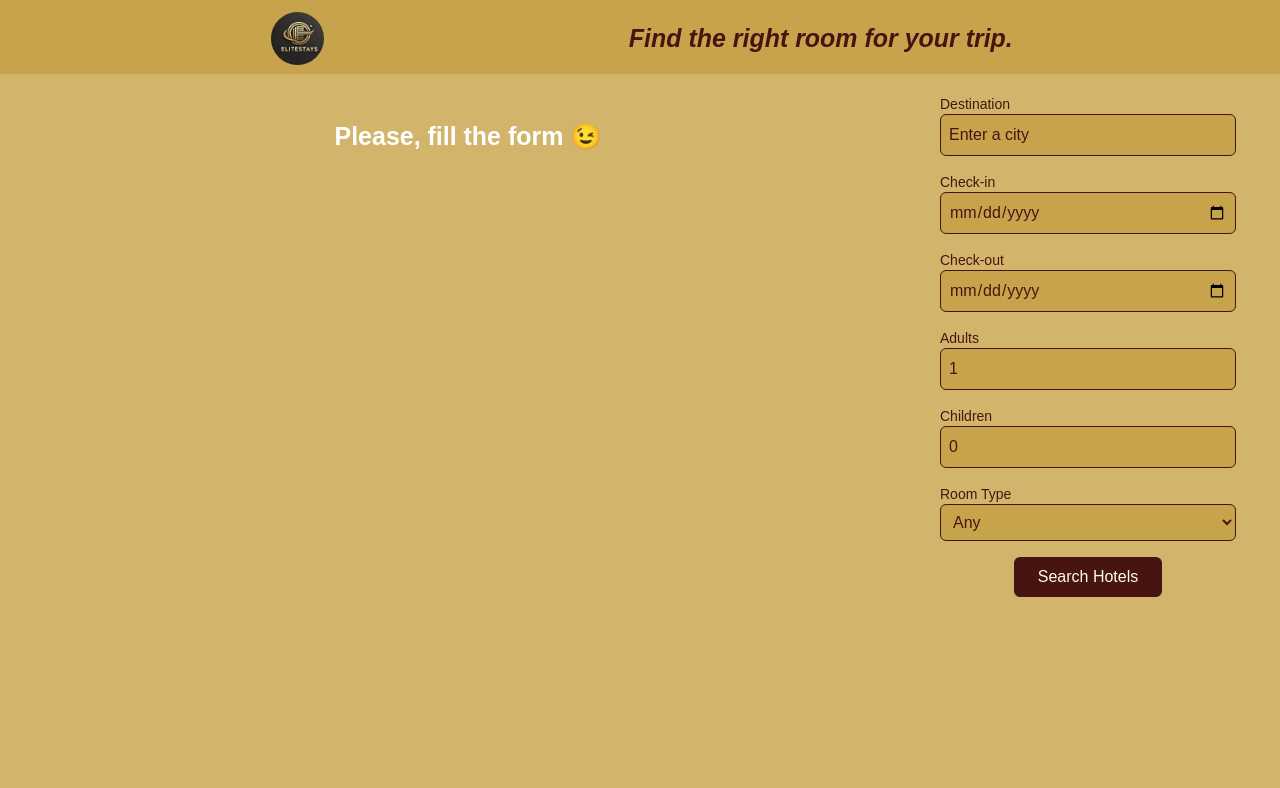
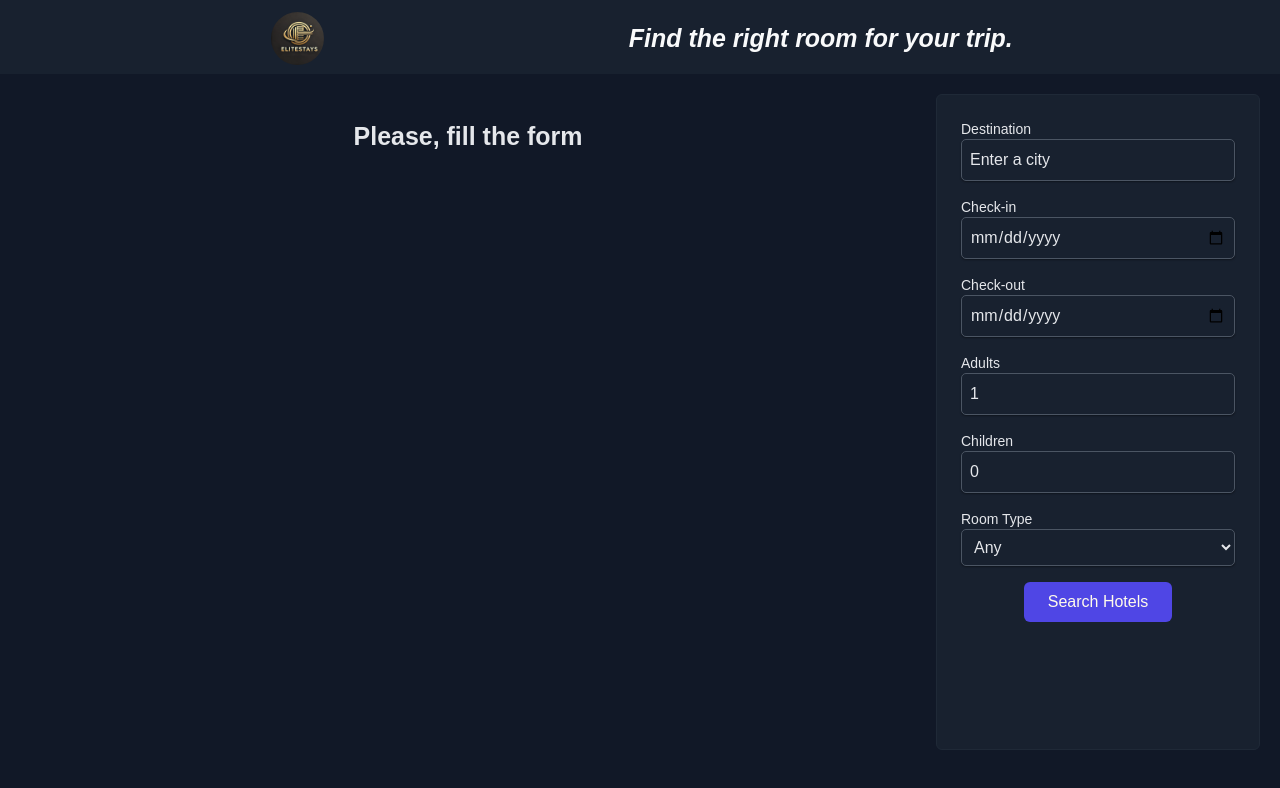
Before and after one commit to ShehabJira/Elite-Stays, a React (Vite) app: page / in a window 1280 px wide. Shown: the top 788 px of the page. Built offline with nearby package versions, Linux system fonts and the light colour scheme.

Commit message:
Changed Colors

```diff
--- a/src/components/Header.jsx
+++ b/src/components/Header.jsx
@@ -1,12 +1,12 @@
 function Header() {
 	return (
-		<header className="bg-primary-glare ">
+		<header className="bg-secondary ">
 			<div className="flex md:w-[62%] m-auto  items-center justify-between gap-5 px-3 pt-2 pb-1 ">
 				{/* <img className="block w-16 p-1 rounded-full object-cover ml-3" src="/elite-stays-logo.webp" alt="Elite Stays Logo" /> */}
 				<img className="block w-[3.82rem] xl:w-step5 p-1 rounded-full object-cover ml-3" src="/elite-stays-logo.webp" alt="Elite Stays Logo" />
-				<p className="font-bold text-medium md:text-large  text-brown mr-3 italic">Find the right room for your trip.</p>
+				<p className="font-bold text-main-brand text-medium md:text-large  text-new2 mr-3 italic">Find the right room for your trip.</p>
 			</div>
-			<hr className="h-px  mx-auto w-1/2 mb-5 border-none bg-gradient-to-r from-transparent via-accent-textBlack dark:via-black to-transparent" />
+			<hr className="h-px  mx-auto w-1/2 mb-5 border-none bg-gradient-to-r from-transparent via-accent-textBlack dark:via-white to-transparent" />
 		</header>
 	);
 }
--- a/src/components/Main.jsx
+++ b/src/components/Main.jsx
@@ -42,11 +42,11 @@ function Main() {
 	};
 
 	return (
-		<main className="flex flex-col-reverse justify-end px-5 xl:flex-row h-[82dvh] text-amber-50">
+		<main className="flex flex-col-reverse gap-5 justify-end px-5 xl:flex-row h-[82dvh] text-amber-50">
 			<section className="xl:w-[70vw] overflow-y-auto results-section">
 				{/* Only one thing from the following will be true */}
-				{isLoading && <p className="text-white text-center mt-6 text-large font-semibold">Loading...</p>}
-				{errMsg && <p className="text-white text-center mt-6 text-large font-semibold">{errMsg}</p>}
+				{isLoading && <p className="text-brand text-center mt-6 text-large font-semibold">Loading...</p>}
+				{errMsg && <p className="text-brand text-center mt-6 text-large font-semibold">{errMsg}</p>}
 				{!isLoading && !errMsg && <Results results={searchResults} />}
 			</section>
 			<SearchForm onSearch={handleSearch} />
--- a/src/components/Results.jsx
+++ b/src/components/Results.jsx
@@ -1,13 +1,13 @@
 function Results({ results }) {
-	if (!results || results.length === 0) return <p className="text-white text-center mt-6 text-large font-semibold">Please, fill the form 😉 </p>;
+	if (!results || results.length === 0) return <p className="text-brand text-center mt-6 text-large font-semibold">Please, fill the form </p>;
 
 	// Hotel image is not available in Makcorps
 
 	return (
-		<div className="mt-6 grid grid-cols-1 sm:grid-cols-2 lg:grid-cols-3 gap-6">
+		<div className=" grid grid-cols-1 sm:grid-cols-2 lg:grid-cols-3 gap-6">
 			{results.map((hotel, i) => (
-				<div key={i} className="bg-white rounded-2xl shadow-lg p-6 w-full">
-					<h2 className="text-small font-extrabold text-gray-900 mb-2">{hotel.name}</h2>
+				<div key={i} className="bg-[#d1d5db] rounded-lg shadow-lg p-4 w-full">
+					<h2 className="text-small md:text-md font-extrabold text-gray-900 mb-2">{hotel.name}</h2>
 					<p className="text-sm text-gray-600">📞 {hotel.telephone}</p>
 					{hotel.reviews && (
 						<div className="flex items-center mt-2">
@@ -15,7 +15,7 @@ function Results({ results }) {
 							<span className="ml-2 text-sm text-gray-500">({hotel.reviews.count} reviews)</span>
 						</div>
 					)}
-					<div className="grid grid-cols-2 gap-x-8 mt-2 space-y-1 text-amber-950 text-sm">
+					<div className="grid grid-cols-2 gap-x-8 mt-2 space-y-1 text-gray-900 text-sm">
 						{hotel.vendor1 && (
 							<p className="flex justify-between">
 								<span className="font-medium">{hotel.vendor1}</span>
--- a/src/components/SearchForm.jsx
+++ b/src/components/SearchForm.jsx
@@ -14,8 +14,8 @@ function SearchForm({ onSearch }) {
 	};
 
 	return (
-		<aside className="xl:grow">
-			<form className="p-6 pt-0 grid gap-4 grid-cols-3 xl:grid-cols-1" onSubmit={handleSearch}>
+		<aside className="xl:grow bg-secondary rounded-md border border-[#1f2937]">
+			<form className="p-6 grid gap-4 grid-cols-3 xl:grid-cols-1" onSubmit={handleSearch}>
 				<div>
 					<label className="block text-sm font-medium">Destination</label>
 					<input
@@ -86,7 +86,7 @@ function SearchForm({ onSearch }) {
 				</div>
 
 				<div className="col-span-full flex justify-center">
-					<button type="submit" className="bg-brown text-gold px-6 py-2 rounded-md hover:opacity-80 transition cursor-pointer">
+					<button type="submit" className="bg-[#4f46e5] text-gold px-6 py-2 rounded-md hover:bg-[#4338ca] transition cursor-pointer">
 						Search Hotels
 					</button>
 				</div>
--- a/src/index.css
+++ b/src/index.css
@@ -1,11 +1,10 @@
 @import "tailwindcss";
 @theme {
-	--color-main: #d2b46a;
-	--color-primary: #c29b3b;
-	--color-primary-glare: rgba(194, 155, 59, 0.65);
-	--color-brown: #481412;
-	--color-brown-light: #a22d28;
-	--color-secondary: #e0cc9b;
+	--color-primary: #111827;
+	--color-secondary: #18212f;
+	--color-brand: #e5e7eb;
+	--color-main-brand: #f9fafb;
+
 	/* text-size */
 	--text-small: clamp(0.69rem, calc(0.66rem + 0.18vw), 0.8rem);
 	--text-medium: clamp(0.83rem, calc(0.78rem + 0.29vw), 1rem);
@@ -26,23 +25,25 @@
 }
 body {
 	margin: 0;
-	background-color: #d2b46a;
+	background-color: #111827;
 	font-family: Arial, Helvetica, sans-serif;
 	input,
 	select {
-		background-color: rgba(194, 155, 59, 0.65);
-		border-color: #481412;
-		color: #481412;
+		color: #e5e7eb;
+		border: 1px solid #4b5563;
+		background-color: #18212f;
+		border-radius: 5px;
+		box-shadow: 0 1px 2px rgba(0, 0, 0, 0.4);
 	}
 	::placeholder {
-		color: #481412;
+		color: #e5e7eb;
 	}
 	input:focus,
 	select:focus {
 		outline: none;
 	}
 	label {
-		color: #481412;
+		color: #e5e7eb;
 	}
 }
 .results-section {
```
